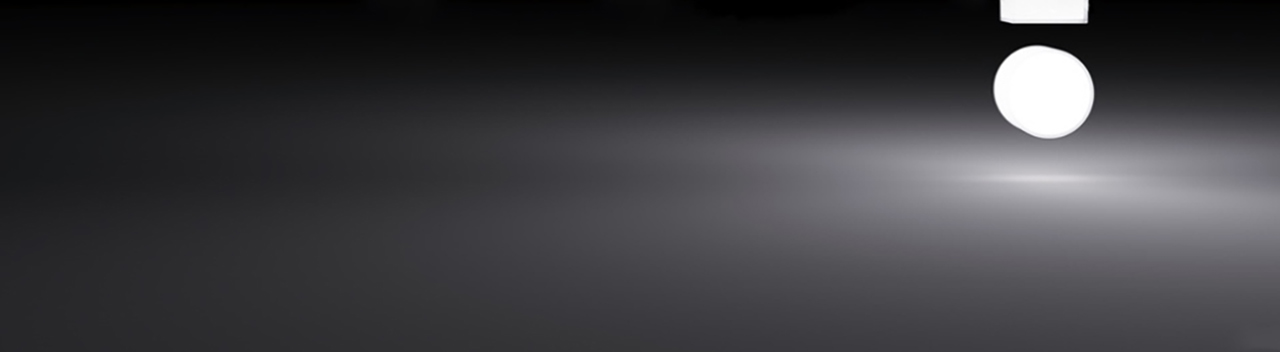
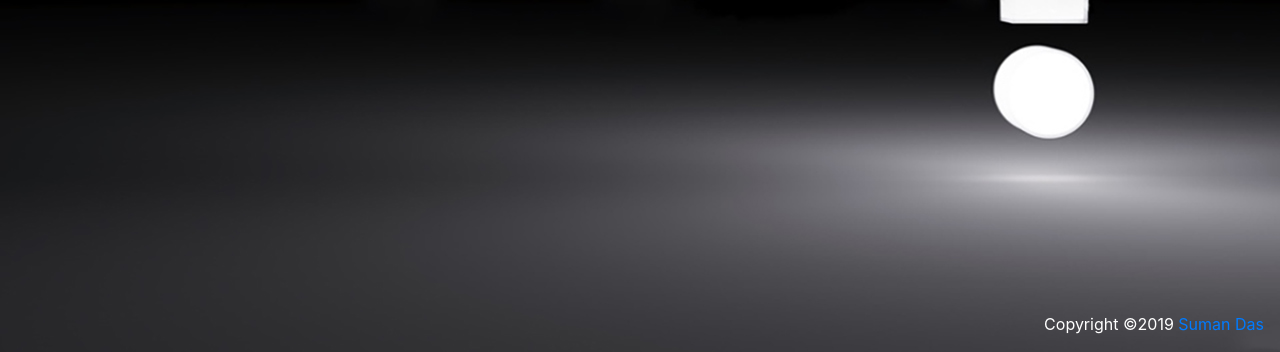
Before and after one commit to 0001SID/mcq_c, a PHP site: page / in a window 1280 px wide; the page is wider, and only the part inside the window is pictured. Shown: the part 448-800 px from the top of that part. Run offline with PHP 8.4, Linux system fonts and the light colour scheme; tables that the repository leaves empty or names only in its code hold one stand-in row (values such as "Sample post"); some libraries are stand-ins or nearby versions.

Commit message:
copyright added

```diff
--- a/css/style.css
+++ b/css/style.css
@@ -60,3 +60,6 @@ body{
 .dis-none{
     display: none;
 }
+.copyright{
+    text-decoration: none !important;
+}
--- a/index.php
+++ b/index.php
@@ -140,6 +140,9 @@ if (isset($_POST['chapterSearch'])) {
         </div>
         </form>
     <?php endif; ?>
+    <footer>
+    <p class = 'fixed-bottom text-right pr-3'>Copyright &copy;2019 <a class = "copyright" target="_blank" href = "https://sidni.dev">Suman Das</a></p>
+    </footer>
     <!-- Optional JavaScript -->
     <!-- jQuery first, then Popper.js, then Bootstrap JS -->
     <script src="https://code.jquery.com/jquery-3.4.1.min.js" integrity="sha256-CSXorXvZcTkaix6Yvo6HppcZGetbYMGWSFlBw8HfCJo=" crossorigin="anonymous"></script>
```
